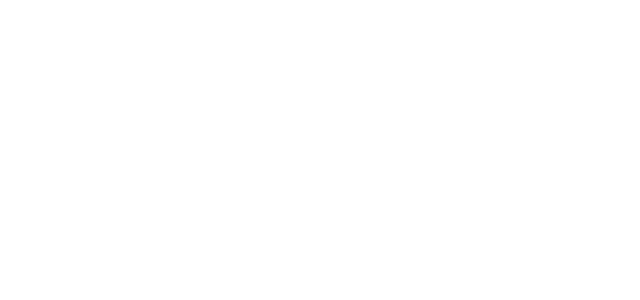
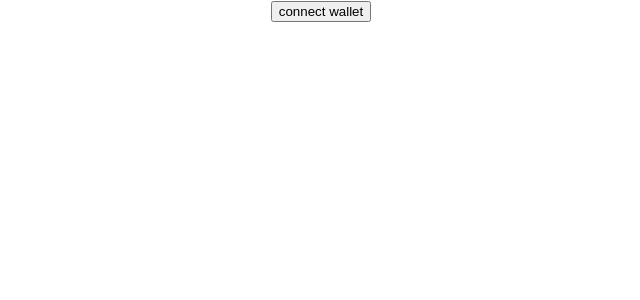
Before and after one commit to otampy3184/polygon-ens, a React (Create React App) app in the folder client/: page / in a window 1280 px wide. Shown: the top 300 px of the page, without its empty margins (319-959 px from the left). Built offline with nearby package versions, Linux system fonts and the light colour scheme.

Commit message:
connect wallet

```diff
--- a/client/src/App.js
+++ b/client/src/App.js
@@ -5,12 +5,12 @@ import { ethers } from "ethers";
 import abi from "./utils/PolygonDomains.json";
 
 function App() {
-  const [ currentAccount, setCurrentAccount] = useState("");
+  const [currentAccount, setCurrentAccount] = useState("");
 
   const checkIfWalletIsConnected = async () => {
     try {
       const { ethereum } = window;
-      if(!ethereum) {
+      if (!ethereum) {
         console.log("make sure you connected metamask");
         return
       } else {
@@ -18,21 +18,42 @@ function App() {
       }
 
       const accounts = await ethereum.request({ method: "eth_accounts" });
-      if (accounts.length !== 0){
+      if (accounts.length !== 0) {
         const account = accounts[0];
         console.log("we found account", account);
         setCurrentAccount(account);
       } else {
         console.log("no authorized account")
       }
-    } catch(error){
+    } catch (error) {
+      console.log(error);
+    }
+  }
+
+  useEffect(() => {
+    checkIfWalletIsConnected();
+  }, []);
+
+  const connectWallet = async () => {
+    try {
+      const { ethereum } = window;
+      if (!ethereum) {
+        alert("get metamask");
+        return;
+      }
+      const accounts = await ethereum.request({ method: "eth_requestAccounts" });
+      console.log("Connected:", accounts[0]);
+      setCurrentAccount(accounts[0]);
+    } catch (error) {
       console.log(error);
     }
   }
 
   return (
     <div className="App">
-
+      <div>
+        <button className='button' onClick={connectWallet}>connect wallet</button>
+      </div>
     </div>
   );
 }
```
